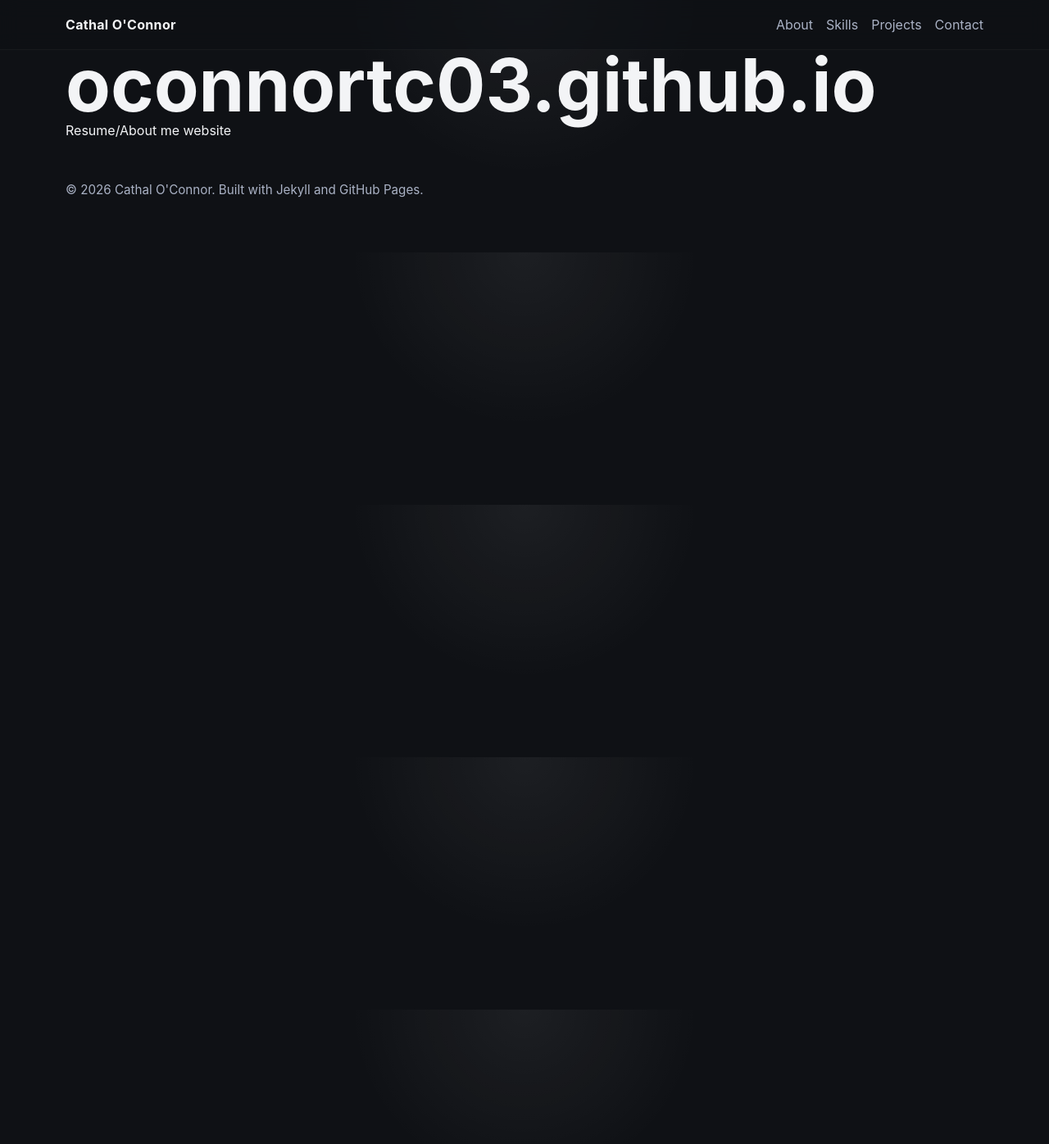
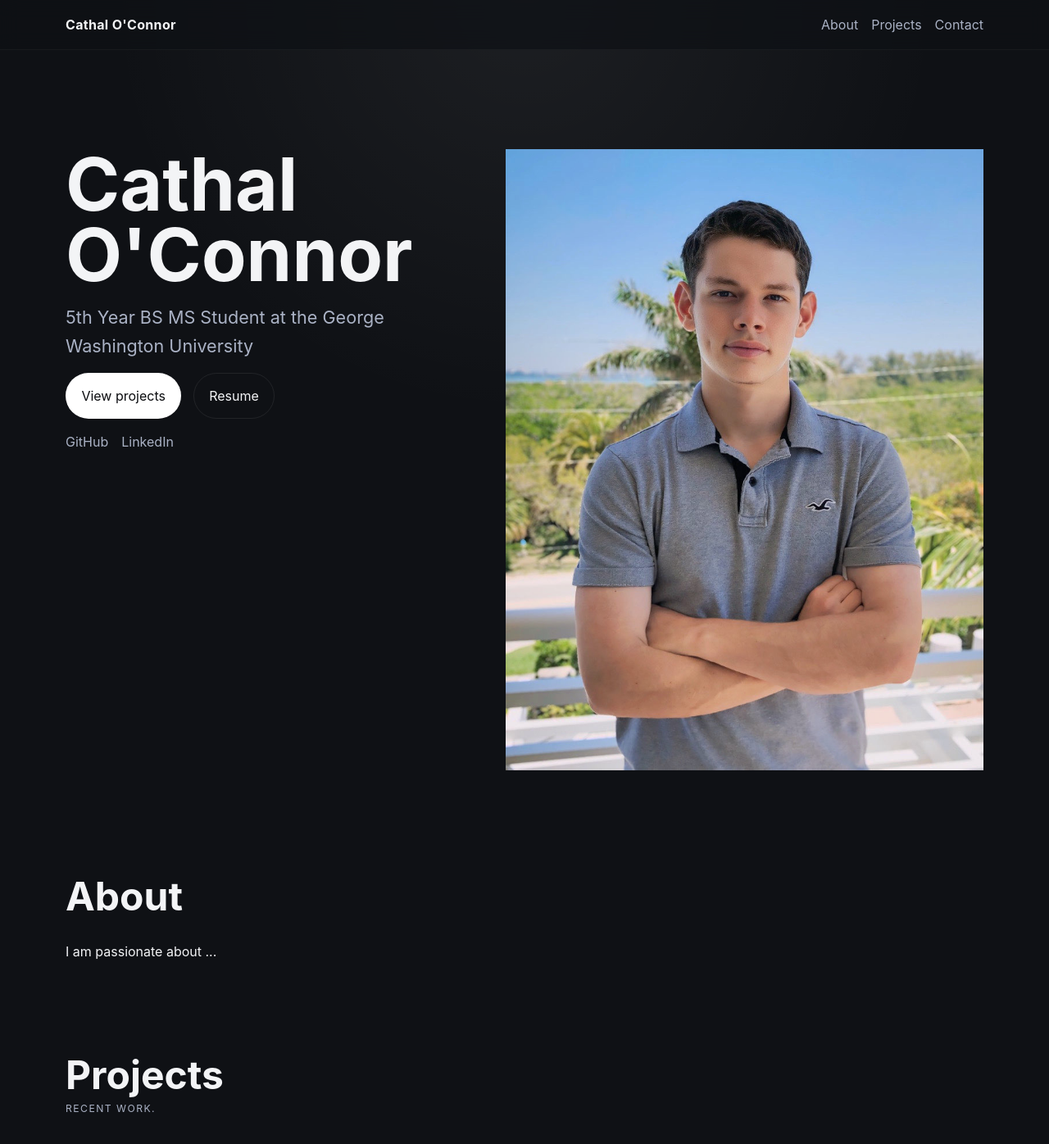
Before and after one commit to oconnortc03/oconnortc03.github.io, a Jekyll site: the page built from index.html, in a window 1280 px wide and 1400 px high. Shown: the top 1396 px of the window at 82% size. Built offline with Jekyll 4.4.1, drawn with Linux system fonts in a browser that asks for light colours; our own code applies the rules of GitHub Pages for plain Markdown files.

Commit message:
Main Page

```diff
--- a/_data/profile.yaml
+++ b/_data/profile.yaml
@@ -1,5 +1,5 @@
 name: Cathal O'Connor
-
+#eyebrow: Comp Sci student
 tagline: 5th Year BS MS Student at the George Washington University
 resume_url: "#"
 about: >-
--- a/_layouts/default.html
+++ b/_layouts/default.html
@@ -13,7 +13,6 @@
         <a class="brand" href="{{ '/' | relative_url }}">{{ site.data.profile.name }}</a>
         <nav class="site-nav">
           <a href="{{ '/' | relative_url }}#about">About</a>
-          <a href="{{ '/' | relative_url }}#skills">Skills</a>
           <a href="{{ '/' | relative_url }}#projects">Projects</a>
           <a href="{{ '/' | relative_url }}#contact">Contact</a>
         </nav>
--- /dev/null
+++ b/index.html
@@ -0,0 +1,93 @@
+---
+layout: default
+title: Home
+---
+
+<section class="hero" id="top">
+  <div class="eyebrow">{{ site.data.profile.eyebrow }}</div>
+  <div class="hero-identity">
+    <div class="hero-copy">
+      <h1>{{ site.data.profile.name }}</h1>
+      <p class="lead">{{ site.data.profile.tagline }}</p>
+
+      <div class="hero-links">
+        <a class="button primary" href="#projects">View projects</a>
+        <a class="button" href="{{ site.data.profile.resume_url }}">Resume</a>
+      </div>
+
+      <ul class="social-list">
+        {% for link in site.data.profile.links %}
+          <li><a href="{{ link.url }}">{{ link.label }}</a></li>
+        {% endfor %}
+      </ul>
+    </div>
+    <div class="hero-headshot">
+      <img src="{{ '/assets/images/me.jpg' | relative_url }}" alt="{{ site.data.profile.name }} headshot">
+    </div>
+  </div>
+</section>
+
+<section class="section" id="about">
+  <div class="section-heading">
+    <h2>About</h2>
+    <p class="section-kicker"></p>
+  </div>
+  <p class="about-copy">{{ site.data.profile.about }}</p>
+</section>
+
+
+<section class="section" id="projects">
+  <div class="section-heading">
+    <h2>Projects</h2>
+    <p class="section-kicker">Recent work.</p>
+  </div>
+
+  <div class="project-list">
+    {% for project in site.data.projects %}
+      <article class="project-card">
+        <div class="project-copy">
+          <p class="project-meta">{{ project.type }}</p>
+          <h3>{{ project.title }}</h3>
+          <p>{{ project.description }}</p>
+        </div>
+
+        <div class="project-visual">
+          {% if project.image %}
+            <img src="{{ project.image | relative_url }}" alt="{{ project.title }} preview">
+          {% else %}
+            <div class="placeholder-visual">
+              <span>{{ project.placeholder }}</span>
+            </div>
+          {% endif %}
+        </div>
+
+        <div class="project-actions">
+          <ul class="tag-list">
+            {% for tag in project.tags %}
+              <li>{{ tag }}</li>
+            {% endfor %}
+          </ul>
+
+          <div class="project-links">
+            <a href="{{ project.repo_url }}">GitHub</a>
+            <a class="button project-cta" href="{{ project.detail_url | relative_url }}">Learn more</a>
+          </div>
+        </div>
+      </article>
+    {% endfor %}
+  </div>
+</section>
+
+{% comment %}
+<section class="section" id="contact">
+  <div class="section-heading">
+    <h2>Contact</h2>
+    <p class="section-kicker">Open to internships, entry-level roles, and collaborative builds.</p>
+  </div>
+
+  <div class="contact-card">
+    <p>{{ site.data.profile.contact_blurb }}</p>
+    <a class="button primary" href="mailto:{{ site.email }}">Email me</a>
+  </div>
+</section>
+{% endcomment %}
```
Also changed, not shown: _data/experience.yaml (renamed from _data/projects.yaml).
